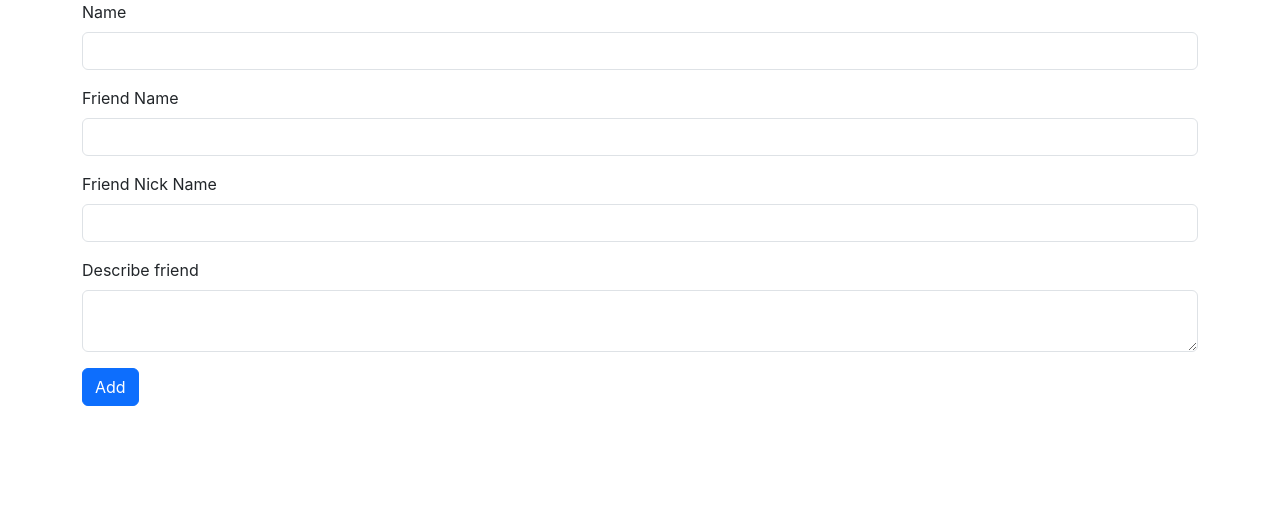
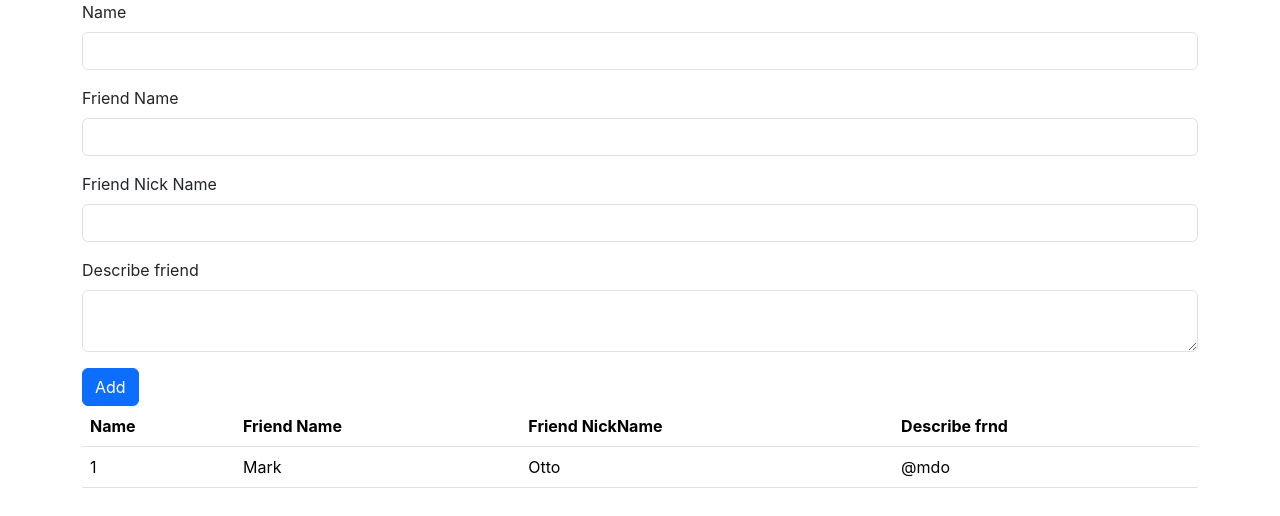
Before and after one commit to Jafnak/Friends-react-live-app, a React (Create React App) app: page / in a window 1280 px wide. Shown: the top 516 px of the page. Built offline with nearby package versions, Linux system fonts and the light colour scheme.

Commit message:
view components added

```diff
--- a/src/App.js
+++ b/src/App.js
@@ -1,11 +1,13 @@
 import logo from './logo.svg';
 import './App.css';
 import Add from './components/Add';
+import View from './components/View';
 
 function App() {
   return (
     <div>
       <Add/>
+      <View/>
     </div>
   );
 }
--- /dev/null
+++ b/src/components/View.jsx
@@ -0,0 +1,38 @@
+import React from 'react'
+
+const View = () => {
+  return (
+    <div>
+<div className="container">
+    <div className="row g-3">
+        <div className="col col-12 col-sm-12 col-md-12 col-lg-12 col-xl-12 col-xxl-12">
+
+        <table class="table">
+  <thead>
+    <tr>
+      <th scope="col">Name</th>
+      <th scope="col">Friend Name</th>
+      <th scope="col">Friend NickName</th>
+      <th scope="col">Describe frnd</th>
+    </tr>
+  </thead>
+  <tbody>
+    <tr>
+      <td scope="row">1</td>
+      <td>Mark</td>
+      <td>Otto</td>
+      <td>@mdo</td>
+    </tr>
+
+  </tbody>
+</table>
+
+        </div>
+    </div>
+</div>
+
+    </div>
+  )
+}
+
+export default View
```
